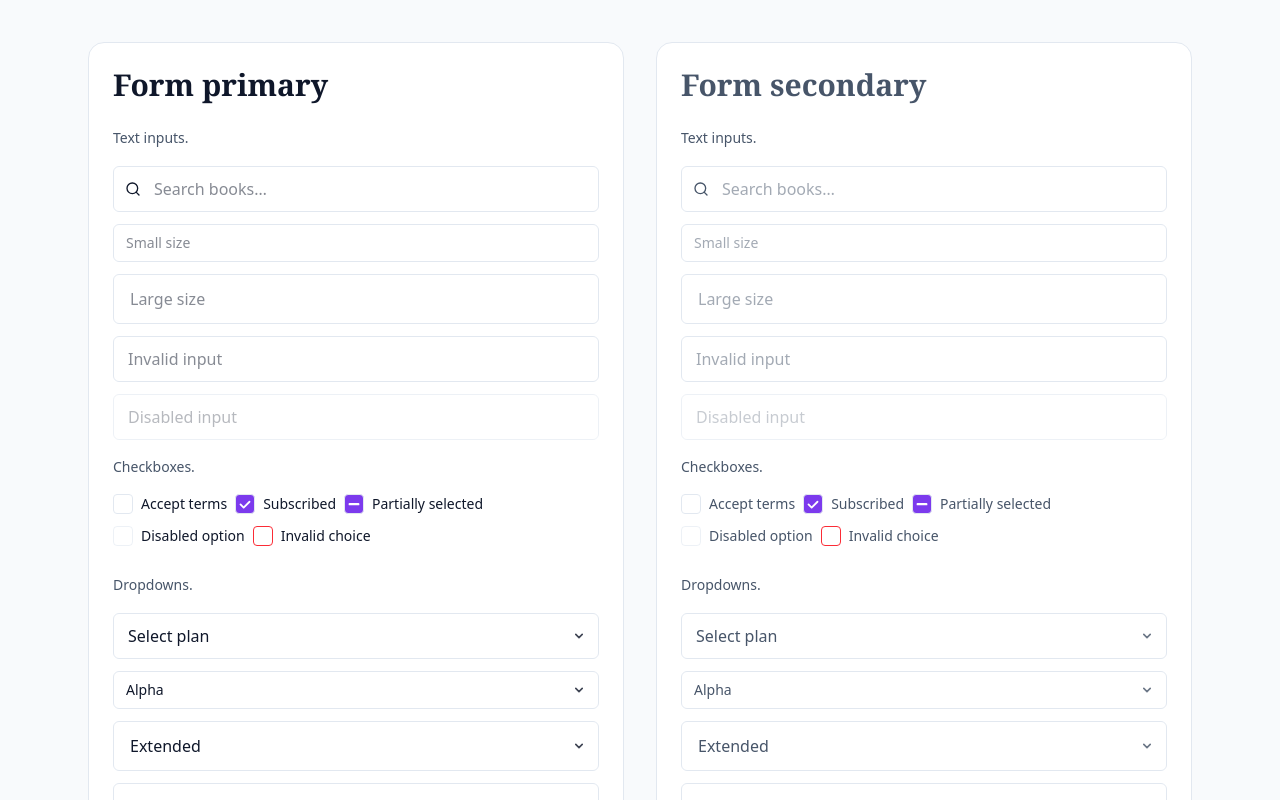
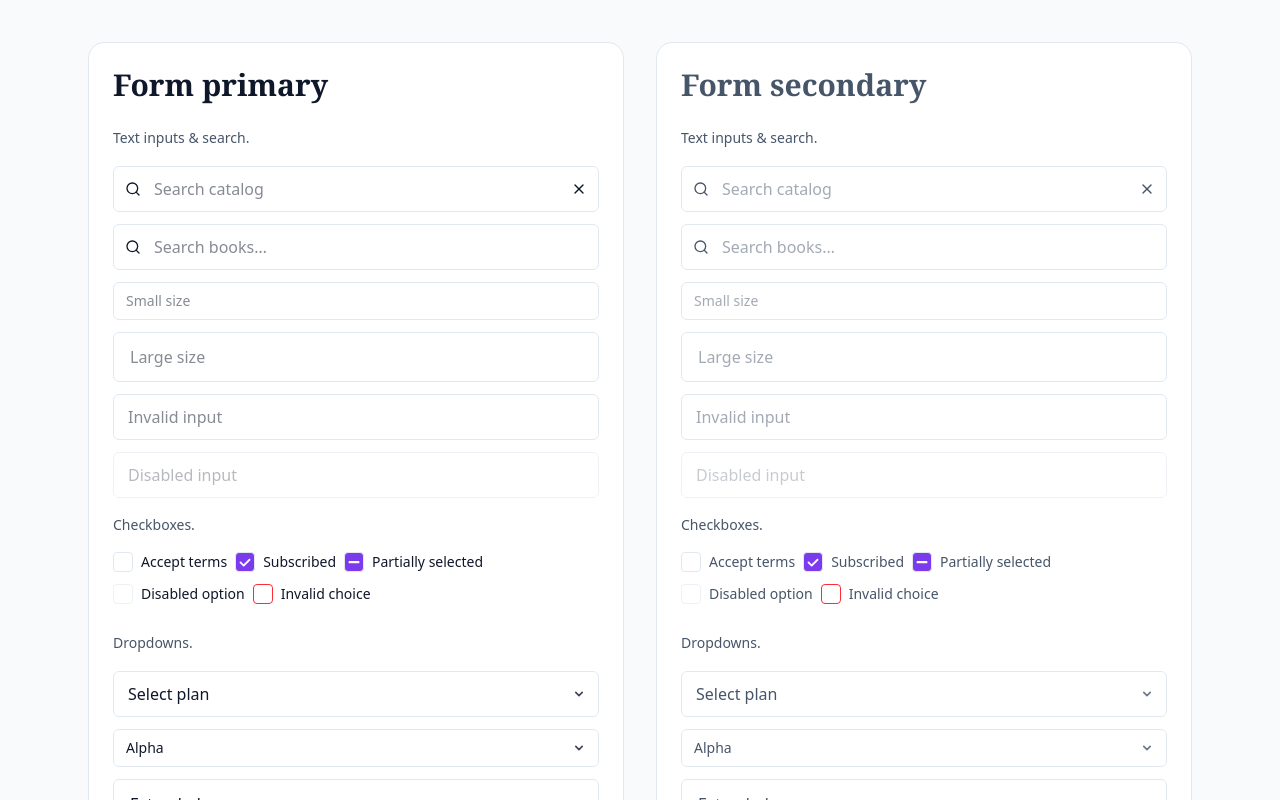
Before and after one commit to nova-collective/andromeda, a Next.js app: page /vds in a window 1280 px wide. Shown: the part 2560-3360 px from the top of the page. Built offline with nearby package versions, Linux system fonts and the light colour scheme.

Commit message:
feat(AN-20): searchInput component implementation

```diff
--- /dev/null
+++ b/src/app/components/atoms/SearchInput/SearchInput.tsx
@@ -0,0 +1,91 @@
+"use client";
+import React, { forwardRef } from 'react';
+
+import { Search as SearchIcon, X as ClearIcon } from 'lucide-react';
+
+export type SearchInputSize = 'sm' | 'md' | 'lg';
+export type SearchInputVariant = 'primary' | 'secondary';
+
+export interface SearchInputProps extends Omit<React.InputHTMLAttributes<HTMLInputElement>, 'size'> {
+	/** Size preset controlling height & spacing (default: md) */
+	size?: SearchInputSize;
+	/** Visual variant for contextual color (default: primary) */
+	variant?: SearchInputVariant;
+	/** Invalid state: applies error styles & aria-invalid */
+	invalid?: boolean;
+	/** Disabled state styling */
+	disabled?: boolean;
+	/** Shows a clear button when true */
+	clearable?: boolean;
+	/** Callback when clear button is clicked */
+	onClear?: () => void;
+}
+
+const sizeBase: Record<SearchInputSize, string> = {
+	sm: 'text-sm py-2',
+	md: 'text-base py-2.5',
+	lg: 'text-base py-3',
+};
+
+const sizePadding: Record<SearchInputSize, { leftOnly: string; both: string }> = {
+	sm: { leftOnly: 'pl-9 pr-3', both: 'pl-9 pr-9' },
+	md: { leftOnly: 'pl-10 pr-3.5', both: 'pl-10 pr-10' },
+	lg: { leftOnly: 'pl-11 pr-4', both: 'pl-11 pr-11' },
+};
+
+/**
+ * SearchInput
+ * Specialized input for search with leading icon & optional clear affordance.
+ * Mirrors TextInput styling semantics for consistency.
+ */
+export const SearchInput = forwardRef<HTMLInputElement, SearchInputProps>(function SearchInput(
+	{
+		size = 'md',
+		variant = 'primary',
+		invalid = false,
+		disabled = false,
+		clearable = false,
+		onClear,
+		className = '',
+		type = 'search',
+		...rest
+	},
+	ref,
+) {
+	const sizeCls = sizeBase[size];
+	const paddingCls = clearable ? sizePadding[size].both : sizePadding[size].leftOnly;
+	const stateCls = [
+		disabled ? 'opacity-60 cursor-not-allowed' : 'hover:border-color/80',
+		invalid ? 'border-red-500 dark:border-red-400 focus:shadow-none' : 'focus:shadow-focus',
+	].join(' ');
+	const baseCls = 'w-full bg-surface text-textBase placeholder:text-textMuted/70 border border-color rounded-md outline-none transition duration-200';
+	const classes = [baseCls, sizeCls, paddingCls, stateCls, className].filter(Boolean).join(' ');
+
+	return (
+		<div className={`relative text-${variant}`}>
+			<span aria-hidden className="pointer-events-none absolute inset-y-0 left-0 flex items-center pl-3 text-textMuted">
+				<SearchIcon size={16} />
+			</span>
+			<input
+				ref={ref}
+				type={type}
+				className={classes}
+				disabled={disabled}
+				aria-invalid={invalid || undefined}
+				{...rest}
+			/>
+			{clearable && !disabled ? (
+				<button
+					type="button"
+					aria-label="Clear search"
+						onClick={onClear}
+					className="absolute inset-y-0 right-0 flex items-center pr-3 text-textMuted hover:text-textBase transition"
+				>
+					<ClearIcon size={16} />
+				</button>
+			) : null}
+		</div>
+	);
+});
+
+export default SearchInput;
--- /dev/null
+++ b/src/app/components/atoms/SearchInput/index.ts
@@ -0,0 +1,2 @@
+export { SearchInput } from './SearchInput';
+export type { SearchInputProps, SearchInputSize, SearchInputVariant } from './SearchInput';
--- a/src/app/components/atoms/Toggle/Toggle.tsx
+++ b/src/app/components/atoms/Toggle/Toggle.tsx
@@ -36,7 +36,7 @@ export const Toggle = forwardRef<HTMLInputElement, ToggleProps>(function Toggle(
 	const disabledCls = disabled ? 'opacity-60 cursor-not-allowed' : 'cursor-pointer';
 
 	return (
-		<label className={`inline-flex items-center gap-2 ${disabledCls} text-${variant}`.trim()}>
+		<label className={`mr-2 inline-flex items-center gap-2 ${disabledCls} text-${variant}`.trim()}>
 			<span className={`relative ${disabled ? 'pointer-events-none' : ''}`}>
 				<input
 					ref={ref}
--- a/src/app/components/atoms/index.ts
+++ b/src/app/components/atoms/index.ts
@@ -74,3 +74,7 @@ export type { DropdownProps, DropdownSize, DropdownVariant, DropdownOption } fro
 // Toggle Atom
 export { Toggle } from './Toggle/Toggle';
 export type { ToggleProps, ToggleSize, ToggleVariant } from './Toggle/Toggle';
+
+// SearchInput Atom
+export { SearchInput } from './SearchInput';
+export type { SearchInputProps, SearchInputSize, SearchInputVariant } from './SearchInput';
--- a/src/app/components/index.tsx
+++ b/src/app/components/index.tsx
@@ -1,4 +1,4 @@
-import { Button, Heading, Paragraph, Label, Caption, Link, TextInput, TextArea, Checkbox, RadioButton, Dropdown, Toggle } from './atoms';
+import { Button, Heading, Paragraph, Label, Caption, Link, TextInput, TextArea, Checkbox, RadioButton, Dropdown, Toggle, SearchInput } from './atoms';
 import { Card, Header, UserProfile } from './organisms';
 import { ThemeProvider, useTheme } from './providers';
 import { WithAuth } from './services';
@@ -12,6 +12,7 @@ export {
     RadioButton,
     Dropdown,
     Toggle,
+    SearchInput,
     GridLayout,
     Header,
     Heading,
--- a/src/app/vds/page.tsx
+++ b/src/app/vds/page.tsx
@@ -2,7 +2,7 @@ import React from 'react';
 
 import { Wallet, ArrowRight, Heart, Search } from 'lucide-react';
 
-import { Button, Header, Card, Heading, Paragraph, Label, Caption, Link, TextInput, TextArea, Checkbox, RadioButton, Dropdown, Toggle } from '@/app/components';
+import { Button, Header, Card, Heading, Paragraph, Label, Caption, Link, TextInput, TextArea, Checkbox, RadioButton, Dropdown, Toggle, SearchInput } from '@/app/components';
 
 export default function VDSPage() {
   return (
@@ -251,8 +251,9 @@ export default function VDSPage() {
                 </header>
                 <div className="space-y-6">
                   <div className="space-y-4">
-                    <Paragraph size="sm" muted className="text-secondary">Text inputs.</Paragraph>
+                    <Paragraph size="sm" muted className="text-secondary">Text inputs & search.</Paragraph>
                     <div className="space-y-3">
+                      <SearchInput placeholder="Search catalog" clearable />
                       <TextInput placeholder="Search books…" leftIcon={<Search className="text-primary" size={16} />} />
                       <TextInput size="sm" placeholder="Small size" />
                       <TextInput size="lg" placeholder="Large size" />
@@ -326,8 +327,9 @@ export default function VDSPage() {
                 </header>
                 <div className="space-y-6">
                   <div className="space-y-4">
-                    <Paragraph size="sm" muted className="text-secondary">Text inputs.</Paragraph>
+                    <Paragraph size="sm" muted className="text-secondary">Text inputs & search.</Paragraph>
                     <div className="space-y-3">
+                      <SearchInput variant="secondary" placeholder="Search catalog" clearable />
                       <TextInput variant="secondary" placeholder="Search books…" leftIcon={<Search className="text-secondary" size={16} />} />
                       <TextInput variant="secondary" size="sm" placeholder="Small size" />
                       <TextInput variant="secondary" size="lg" placeholder="Large size" />
```
Also changed, not shown: src/app/components/atoms/SearchInput/README.md (added), 1 other file (tests, documents, lock files or other folders).
